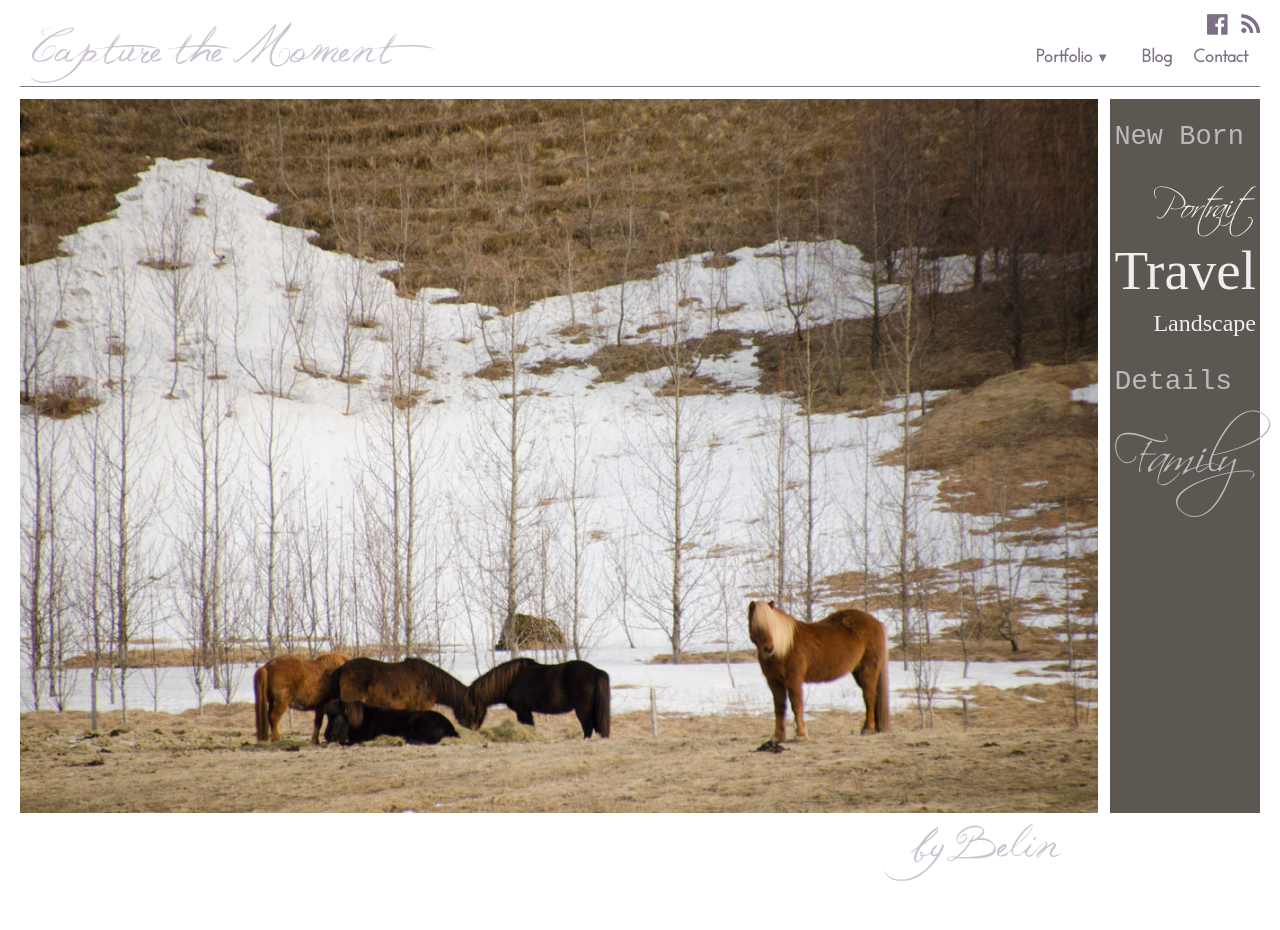
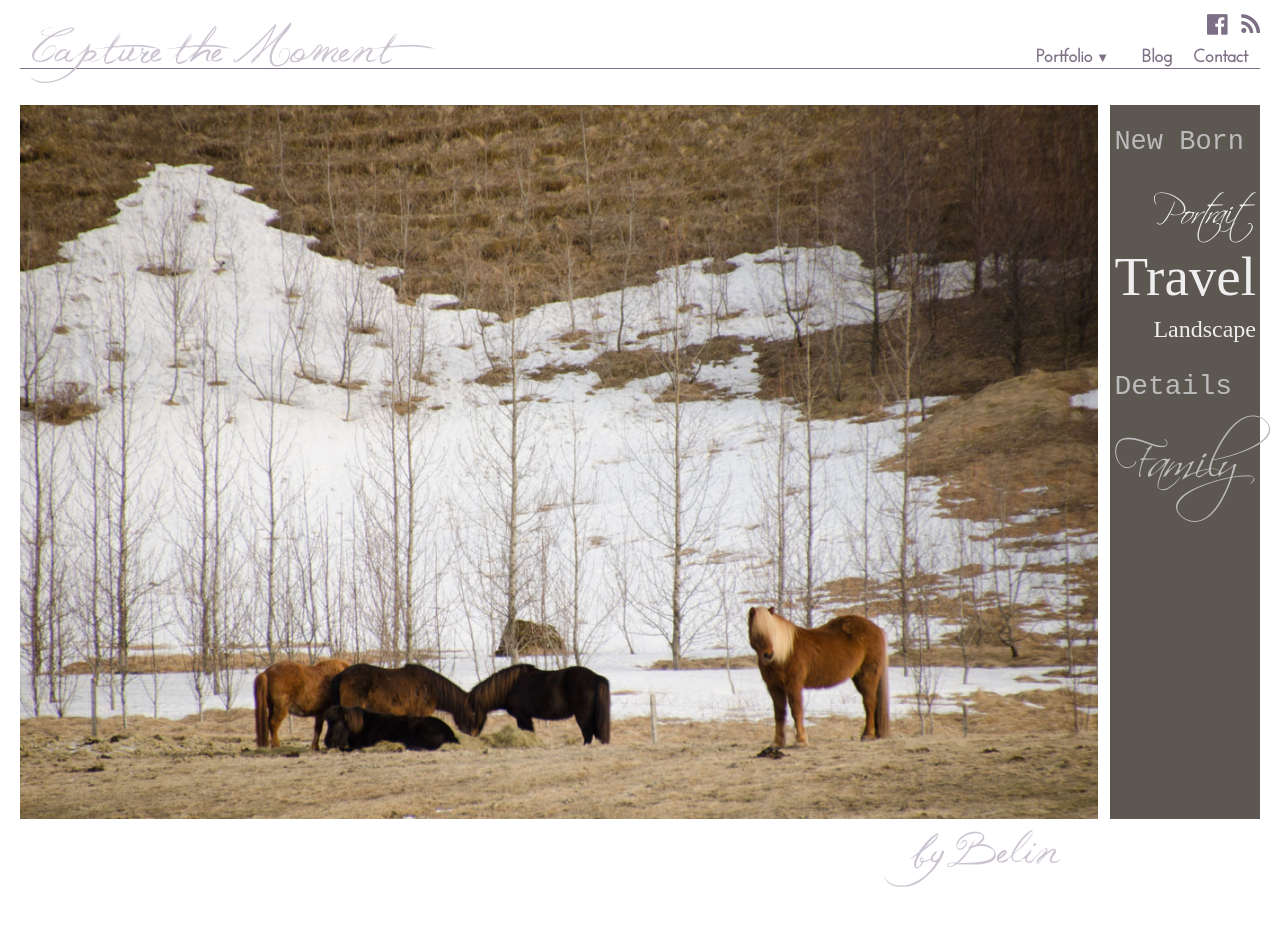
Before and after one commit to cmbybelin/cmbybelin.github.io, a Jekyll site: the page built from index.html, in a window 1280 px wide. Built offline with Jekyll 4.4.1, drawn with Linux system fonts in a browser that asks for light colours; nearby versions of some CDN libraries.

Commit message:
Update nav bar and padding.

```diff
--- a/_layouts/portfolio.html
+++ b/_layouts/portfolio.html
@@ -3,8 +3,8 @@
 
 {% include head.html portfolio_section=page.title %}
 
- <h2>{{ page.title }}</h2>
  <article class="portfolio">
+  <h2>{{ page.title }}</h2>
   <div class="photo">
   {% for photo in page.portfolio %}
    <div id="img{{ forloop.index }}" class="caroussel{% if forloop.first %} selected{% endif %}" style="background-image: url('/portfolio/{{ page.portfolio_folder }}/{{ photo.photo | replace:' ','%20' }}')"/>
--- a/index.html
+++ b/index.html
@@ -6,6 +6,7 @@ excerpt: Fotografie, De kunst om het juiste moment vast te leggen, een gevoel ov
 
  <article>
 
+ <h2>&nbsp;</h2>
  <div class="teaser">
   <div class="slideshow">
    <a href="/portfolio/reis-ijsland.html"><img src="portfolio/fotoreizen/IJsland%206.jpg" alt="IJsland"/></a>
--- a/style/main.css
+++ b/style/main.css
@@ -41,6 +41,9 @@ header h2 {
  display: inline;
  margin-left: 2em;
  vertical-align: bottom;
+}
+article {
+ clear: both;
 }
 article.page {
  max-width: 800px;
@@ -402,6 +405,9 @@ button {
  h2 {
   display: block;
  }
+ .photo {
+  top: 108px;
+ }
  .dropdown-title.small {
   display: none;
  }
@@ -412,7 +418,6 @@ button {
  nav {
   text-align: right;
   clear: right;
-  padding-bottom: 18px;
  }
  .blog img {
   max-width: 600px;
@@ -434,7 +439,7 @@ button {
  .navigate {
   display: block;
   position: absolute;
-  top: 120px;
+  top: 108px;
   bottom: 72px;
   width: 30%;
   font-size: 400%;
```
